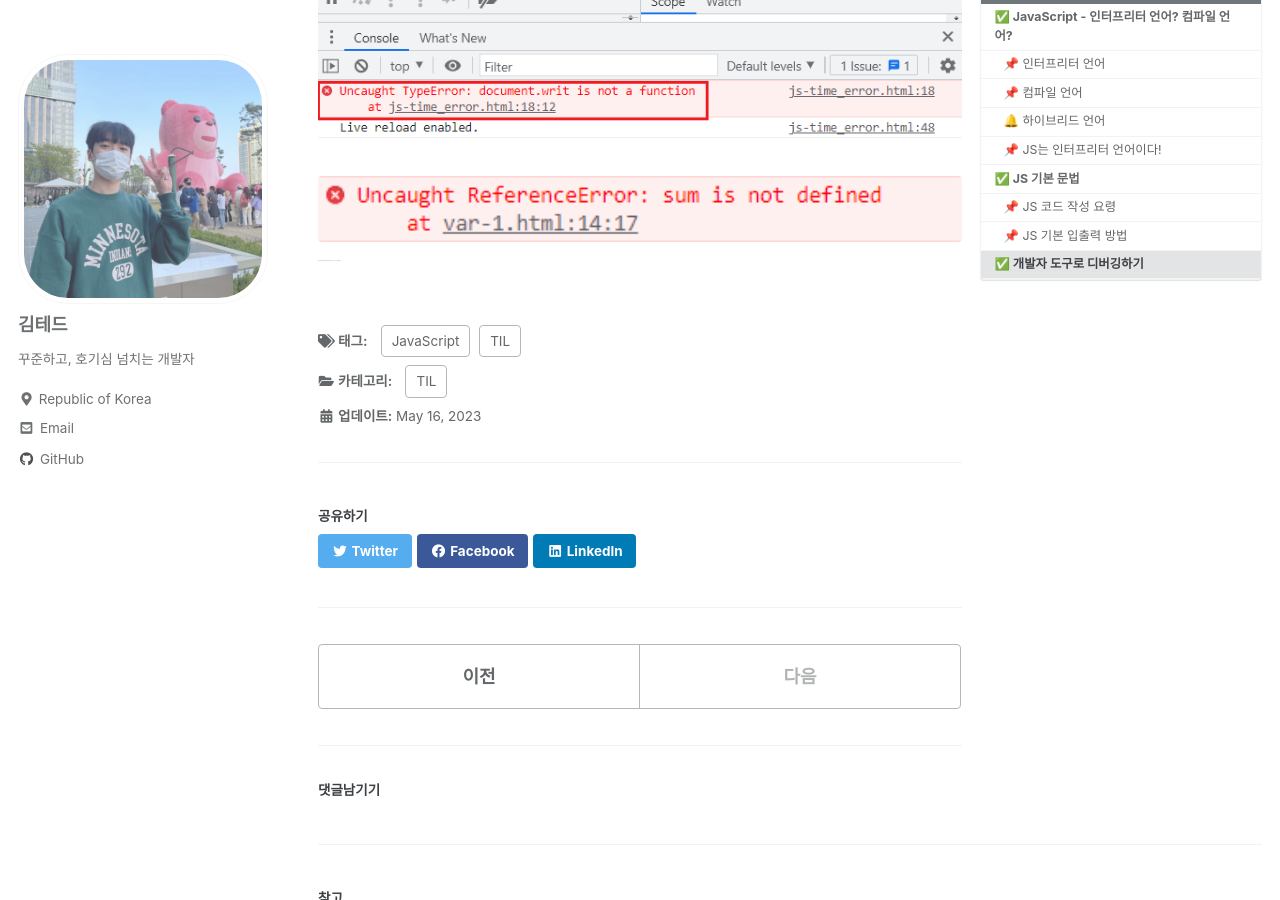
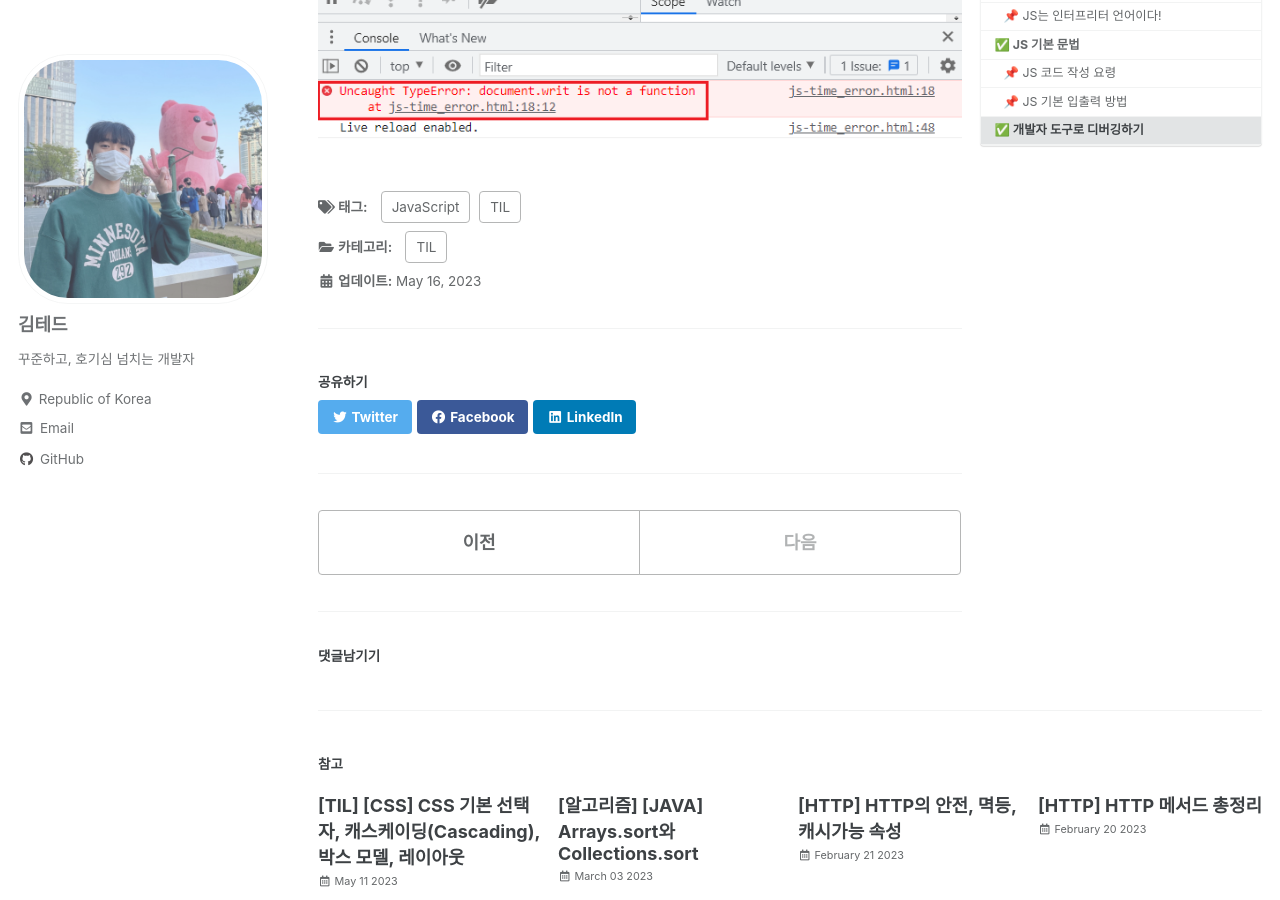
Before and after one commit to idkim97/idkim97.github.io, a Jekyll site: the page built from _posts/2023-05-16-JS 인터프리터언어, 기본 문법.md, in a window 1280 px wide and 900 px high, scrolled down 6486 px. Built offline with Jekyll 4.4.1, drawn with Linux system fonts in a browser that asks for light colours; cached includes are drawn as plain includes; some web fonts are replaced; comment, search, counter and statistics services are not loaded.

Commit message:
Update 2023-05-16-JS 인터프리터언어, 기본 문법.md

```diff
--- a/_posts/2023-05-16-JS 인터프리터언어, 기본 문법.md
+++ b/_posts/2023-05-16-JS 인터프리터언어, 기본 문법.md
@@ -130,8 +130,3 @@ JS를 웹브라우저 없이 서버딴에서 실행이 가능한데 이러면
 <p align="left">
 <img src="https://github.com/idkim97/idkim97.github.io/blob/master/img/console1.png?raw=true">
 </p>
-
-<figure align="left">
-<img src="https://github.com/idkim97/idkim97.github.io/blob/master/img/var1.png?raw=true">
-<figcaption style="font-size:1px"> 함수 밖에서 지역변수를 사용하면 나타나는 오류 메시지 </figcaption>
-</figure>
```
